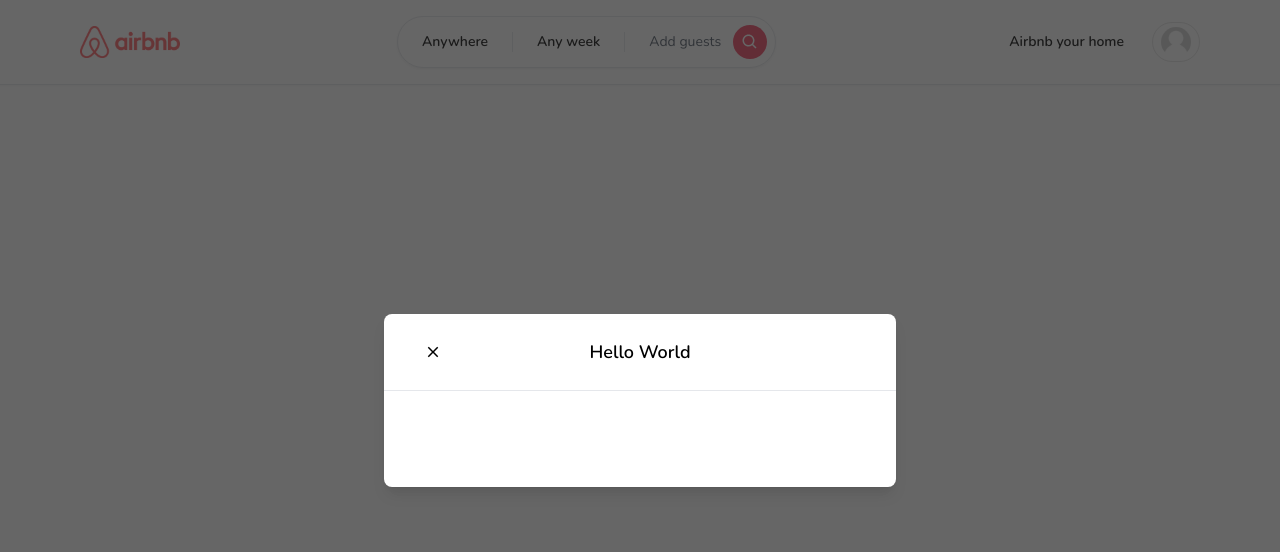
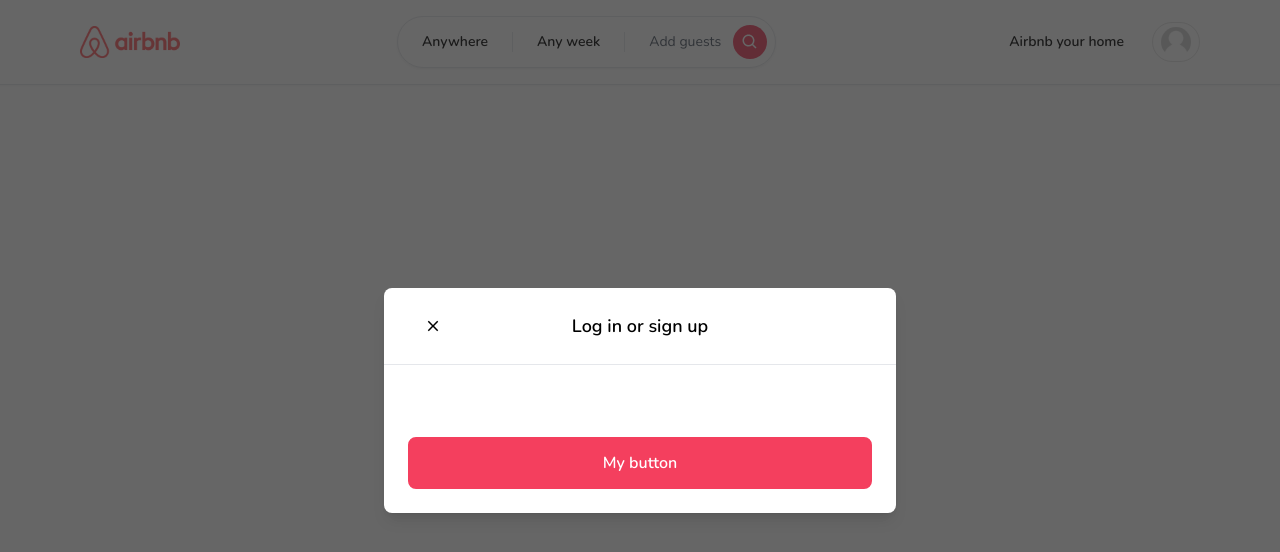
Before and after one commit to YingluDeng/Airbnb-web-clone, a Next.js app: page / in a window 1280 px wide. Shown: the top 552 px of the page. Built offline with nearby package versions, Linux system fonts and the light colour scheme.

Commit message:
button in modal

```diff
--- a/app/components/Button.tsx
+++ b/app/components/Button.tsx
@@ -1,8 +1,35 @@
-const Button = () => {
+import { IconType } from "react-icons";
+
+interface ButtonProps {
+    label: string;
+    onClink: (e: React.MouseEvent<HTMLButtonElement>) => void;
+    disabled?: boolean;
+    outline?: boolean;
+    small?: boolean;
+    icon?: IconType;
+}
+
+const Button: React.FC<ButtonProps> = ({
+    label,
+    onClick,
+    disabled,
+    outline,
+    small,
+    icon
+}) => {
     return (
-        <div>
-
-        </div>
+        <button className={`relative disabled:opacity-70 disabled:cursor-not-allowed rounded-lg hover:opacity-80 transition w-full
+                ${outline ? 'bg-white' : 'bg-rose-500'}
+                ${outline ? 'border-black' : 'border-rose-500'}
+                ${outline ? 'text-black' : 'text-white'}
+                ${small ? 'py-1' : 'py-3'}
+                ${small ? 'text-sm' : 'text-md'}
+                ${small ? 'font-light' : 'font-semibold'}
+                ${small ? 'border-[1px]' : 'border-2'}
+            `}
+        >
+            {label}
+        </button>
     )
 }
 
--- a/app/components/modal/Modal.tsx
+++ b/app/components/modal/Modal.tsx
@@ -94,7 +94,7 @@
                             </div>
                             <div className="flex flex-col gap-2 p-6">
                                 <div className="flex flex-row items-center gap-4 w-full">
-                                    <Button />
+                                    <Button label="My button"/>
                                 </div>
                             </div>
                         </div>
--- a/app/layout.tsx
+++ b/app/layout.tsx
@@ -22,7 +22,7 @@
   return (
     <html lang="en">
       <body className={font.className}>
-        <Modal title="Hello World" isOpen/>
+        <Modal title="Log in or sign up" isOpen/>
         <Navbar />
         {children}
         </body>
```
